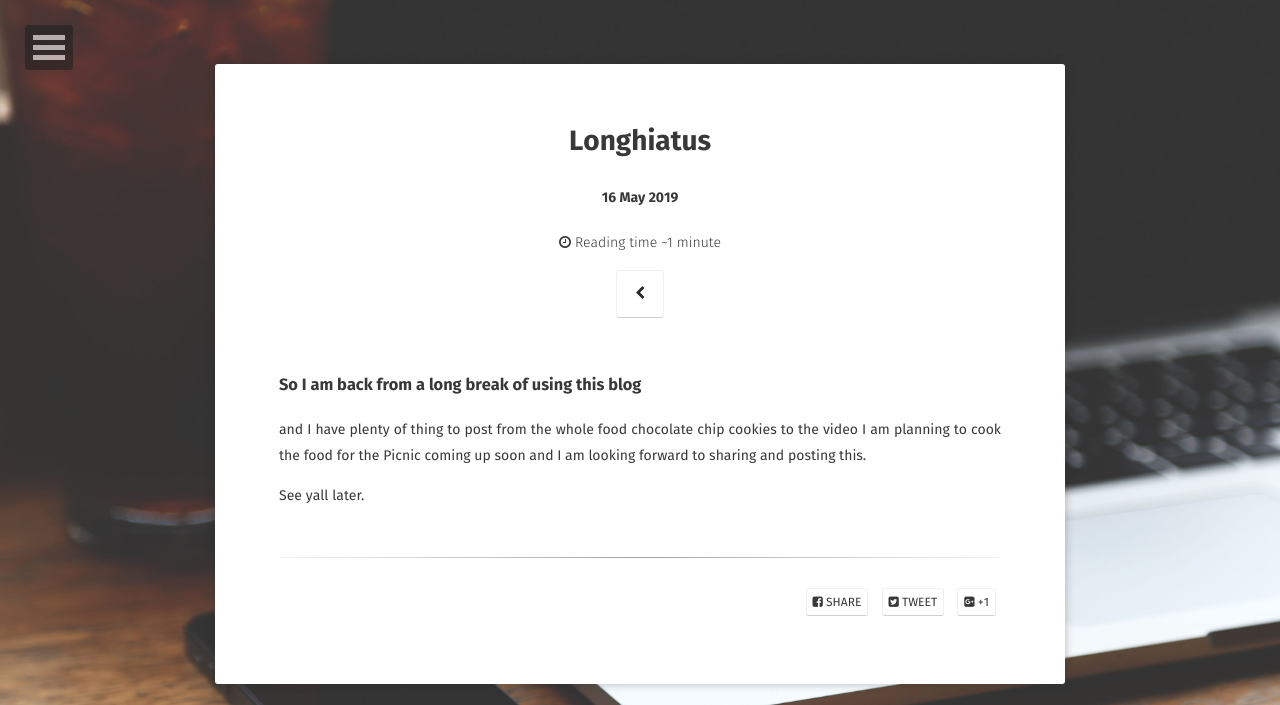
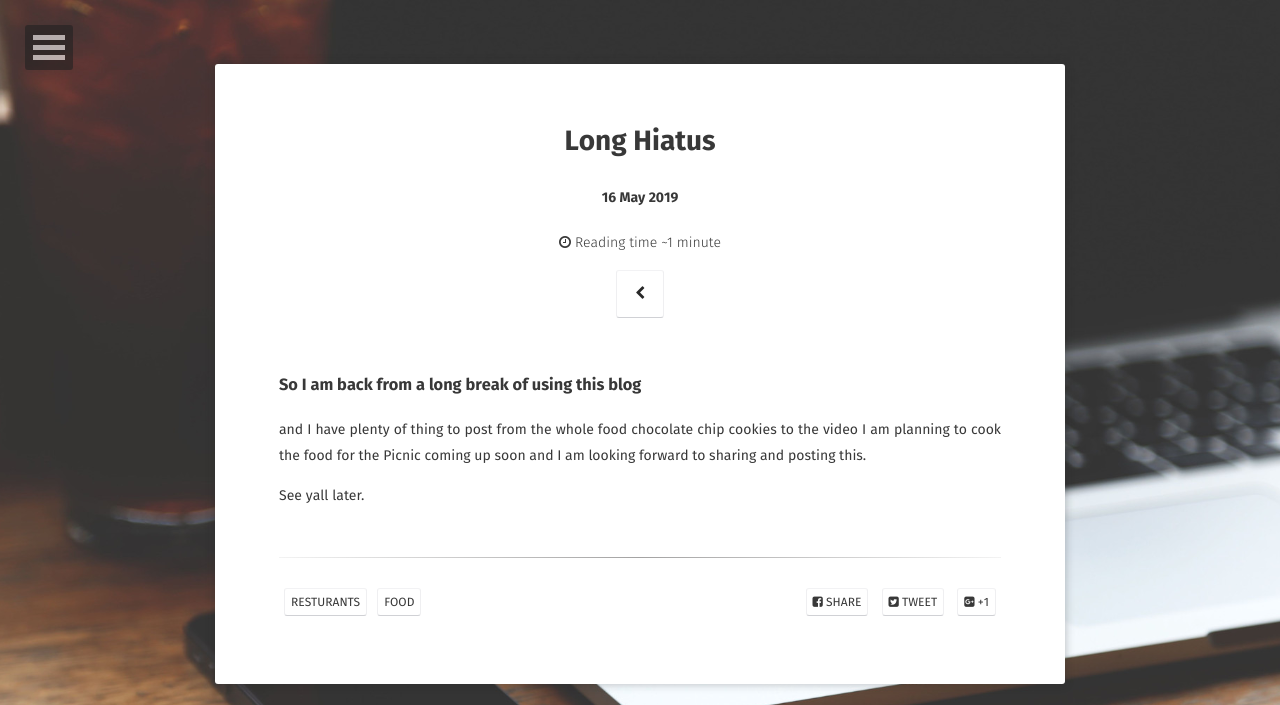
Before and after one commit to MCMXCIII/mcmxciii.github.io, a Jekyll site: the page built from _posts/2019-05-16-LongHiatus.md, in a window 1280 px wide. Shown: the top 705 px of the page. Built offline with Jekyll 4.4.1, drawn with Linux system fonts in a browser that asks for light colours; some web fonts are replaced; our own code applies the rules of GitHub Pages for plain Markdown files.

Commit message:
Update 2019-05-16-LongHiatus.md

```diff
--- a/_posts/2019-05-16-LongHiatus.md
+++ b/_posts/2019-05-16-LongHiatus.md
@@ -1,7 +1,12 @@
 ---
-published: true
+layout: post
+title: Long Hiatus
+date: 2019-05-16
+excerpt: "Back like I never left"
+tags: [Resturants,Food]
+comments: true
+categories: misc
 ---
-
 ### So I am back from a long break of using this blog
 
 and I have plenty of thing to post from the whole food chocolate chip cookies to the video I am planning to cook the food for the Picnic coming up soon and I am looking forward to sharing and posting this.
```
